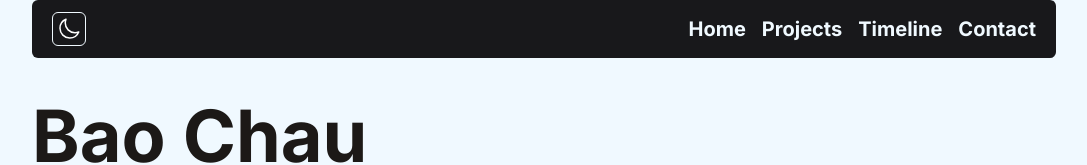
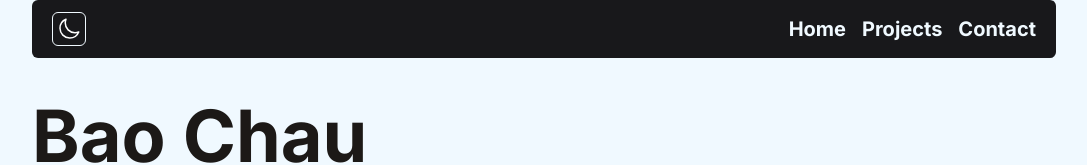
Before and after one commit to bchau1010/portfolio, a React (Vite) app: page / in a window 1280 px wide. Shown: the top 165 px of the page, without its empty margins (96-1183 px from the left). Built offline with nearby package versions, Linux system fonts and the light colour scheme.

Commit message:
Remove Timeline

```diff
--- a/src/App.jsx
+++ b/src/App.jsx
@@ -92,7 +92,6 @@ function App() {
 							<ul className="flex space-x-4 ">
 								<li><a href="#intro" className="hover:text-gray-500 dark:hover:text-gray-500">Home</a></li>
 								<li><a href="#projects" className="hover:text-gray-500 dark:hover:text-gray-500">Projects</a></li>
-								<li><a href="#timeline" className="hover:text-gray-500 dark:hover:text-gray-500">Timeline</a></li>
 								<li><a href="#contact" className="hover:text-gray-500 dark:hover:text-gray-500">Contact</a></li>
 							</ul>
 						</div>
@@ -113,4 +112,5 @@ function App() {
 	)
 }
 
+//<li><a href="#timeline" className="hover:text-gray-500 dark:hover:text-gray-500">Timeline</a></li>
 export default App
```
